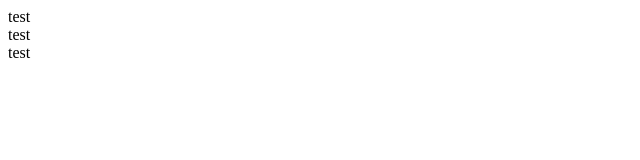
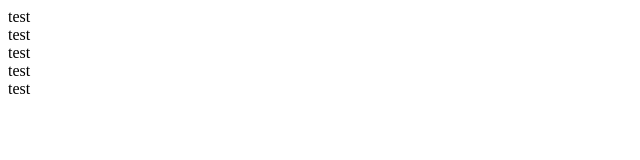
Before and after one commit to baslightyear82/BlossomTest, a plain HTML site: page index - Copy.html in a window 1280 px wide. Shown: the full height of the page, 0-640 px from the left. Drawn offline with Linux system fonts and the light colour scheme.

Commit message:
new chang

```diff
--- a/index - Copy.html
+++ b/index - Copy.html
@@ -3,5 +3,7 @@
 <div>test</div>
 <div>test</div>
 <div>test</div>
+<div>test</div>
+<div>test</div>
 </body>
 </html>
```
